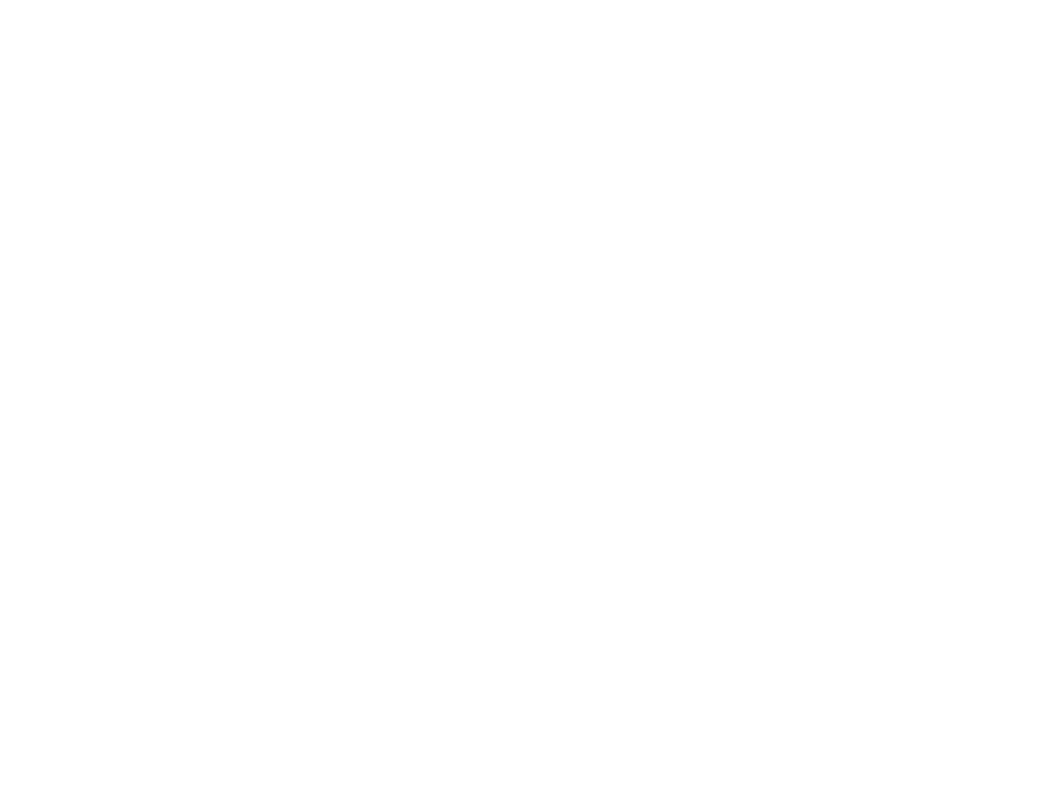
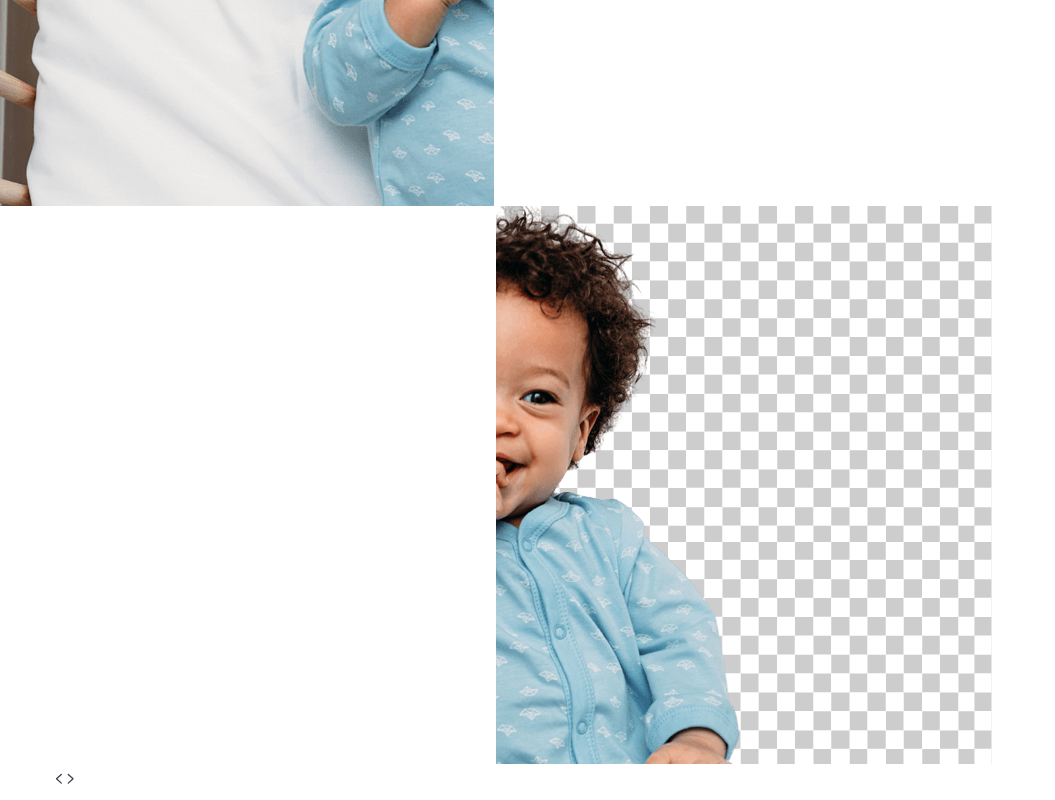
Before and after one commit to Anas-Farooq-codes/Background-Removal-Website, a React (Vite) app: page / in a window 1280 px wide. Shown: the part 1842-2642 px from the top of the page, without its empty margins (0-1055 px from the left). Before the commit the page ends 1442 px from the top, so only its background shows below. Built offline with nearby package versions, Linux system fonts and the light colour scheme.

Commit message:
Added bg-slider

```diff
--- /dev/null
+++ b/src/components/Bgslider.jsx
@@ -0,0 +1,40 @@
+import React, { useState } from 'react'
+import { assets } from '../assets/assets'
+import Navbar from './Navbar'
+
+const Bgslider = () => {
+
+const [sliderPosition, setSliderPosition] = useState(50)
+
+const handleSliderChange = (e) => {
+    setSliderPosition(e.target.value)
+}
+
+  return (
+    <div className='pb-10 py-20 mx-2'>
+{/* Title */ }
+<h1 className='pb-12 sm:mb-20 text-center text-2xl md:text-3xl lg:text-4xl mt-4 font-semibold bg-gradient-to-r from-gray-900 to-gray-400 bg-clip-text text-transparent'>Remove Background with High <br /> Quality and Accuracy</h1>
+
+
+<div className='relative w-full max-w-3xl overflow-hidden m-auto rounded-xl'>
+
+    {/* Background Image */}
+
+<img src={assets.image_w_bg} style={{clipPath:`inset(0 ${100.2 - sliderPosition}% 0 0)`}} alt="" />
+
+
+   {/* Foreground Image */}
+
+<img className='absolute top-0 left-0 h-full w-full' src={assets.image_wo_bg} style={{clipPath:`inset(0 0 0 ${sliderPosition}%)`}} alt="" />
+
+{/* Slider */}
+
+<input className='absolute top-1/2 left-1/2 transform -translate-x-1/2 -translate-y-1/2 w-full z-10 slider' type="range" min={0} max={100} value={sliderPosition} onChange={handleSliderChange} />
+
+</div>
+
+    </div>
+  )
+}
+
+export default Bgslider
--- a/src/index.css
+++ b/src/index.css
@@ -1,3 +1,20 @@
 @tailwind base;
 @tailwind components;
 @tailwind utilities;
+
+.slider {
+    -webkit-appearance: none;
+    height: 100%;
+    background: transparent;
+}
+
+.slider::-webkit-slider-thumb {
+
+    appearance: none;
+    width: 30px;
+    min-height: 30px;
+    background-image: url(/slide_icon.svg);
+    background-position:  center;
+    background-repeat: no-repeat;
+    background-size: cover;
+}
--- a/src/pages/Home.jsx
+++ b/src/pages/Home.jsx
@@ -1,12 +1,14 @@
 import React from 'react'
 import Header from '../components/Header'
 import Steps from '../components/Steps'
+import Bgslider from '../components/Bgslider'
 
 const Home = () => {
   return (
     <div>
     <Header/>
     <Steps/>
+    <Bgslider />
     </div>
   )
 }
```
Also changed, not shown: src/assets/image_w_bg.png, src/assets/image_wo_bg.png.
